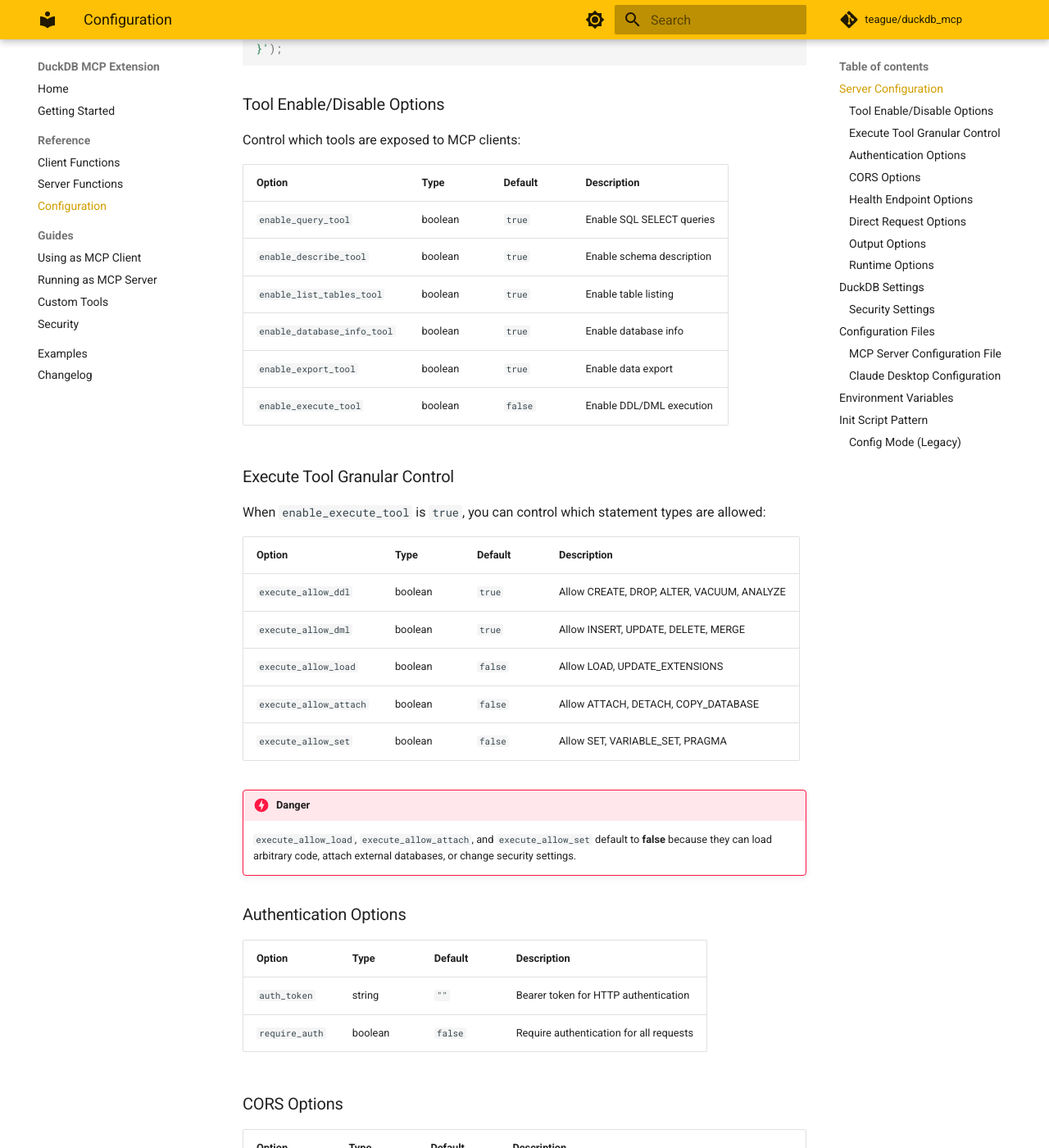
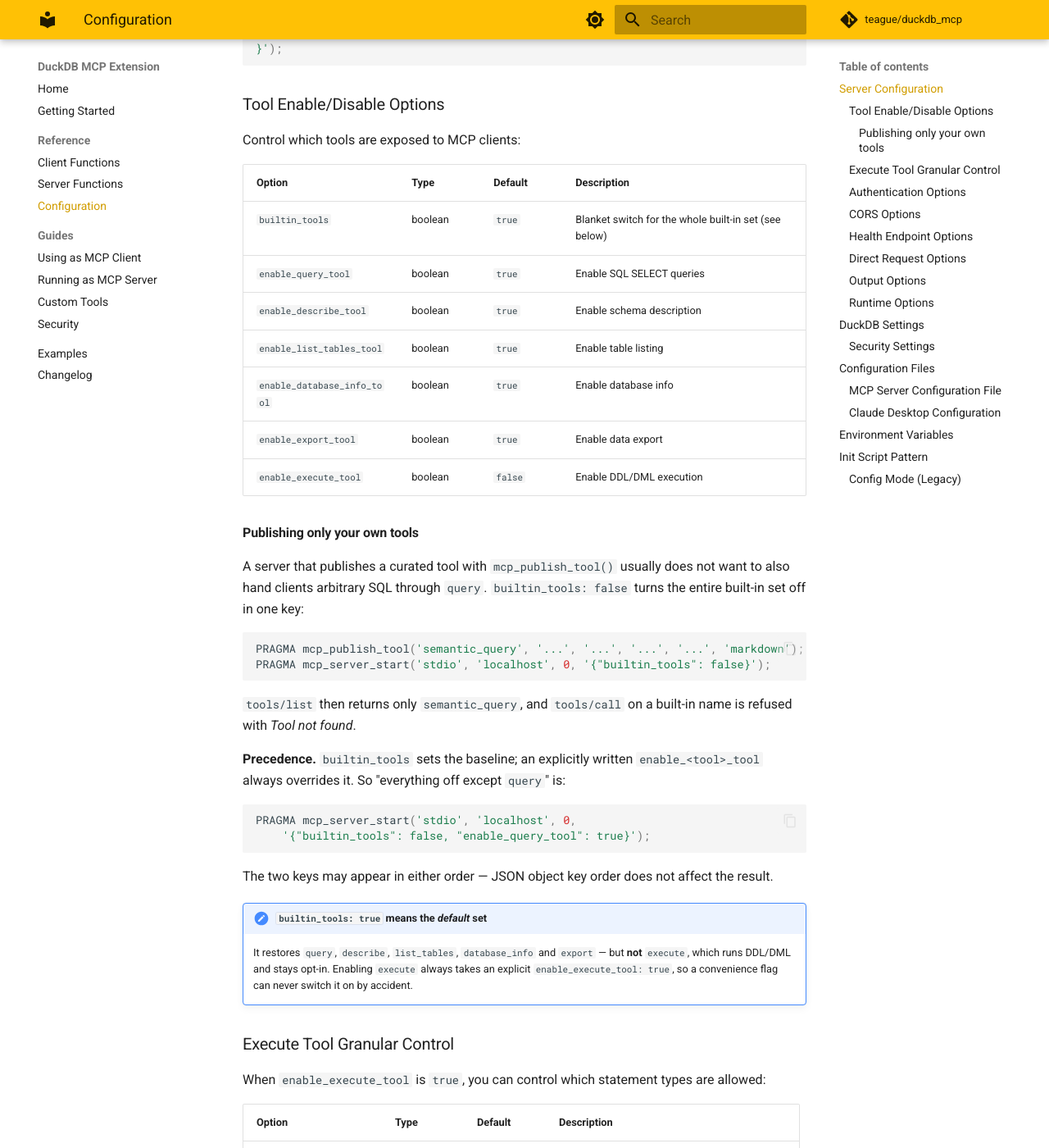
Before and after one commit to teaguesterling/duckdb_mcp, an MkDocs documentation site: the page built from docs/reference/configuration.md, in a window 1280 px wide and 1400 px high, scrolled down 374 px. Shown: the whole window at 82% size. Built offline with MkDocs 1.6.1 and Material for MkDocs 9.7.7, drawn with Linux system fonts in a browser that asks for light colours; comment, search, counter and statistics services are not loaded.

Commit message:
feat(server): add builtin_tools flag to suppress the built-in tool set
Closes #75. A server that publishes a curated tool with mcp_publish_tool()
still advertised `query`, `export`, `describe`, `list_tables` and
`database_info`, so a client could skip the curated tool and run arbitrary SQL
against the whole database.

The per-tool `enable_*_tool` flags could already express this, but the reporter
could not find them and guessed four plausible key names, none of which exist.
That is the actual defect: the flags were documented in configuration.md and
security.md but NOT in the README's "Built-in Server Tools" table, which is
where someone looks. Both halves are fixed here.

`builtin_tools` is a blanket alias over those flags:

  false -> every built-in tool off
  true  -> the DEFAULT set, which deliberately does NOT include `execute`.
           `execute` runs DDL/DML and stays opt-in; a convenience flag must
           never switch it on.

Precedence: the blanket flag is applied BEFORE the individual ones, so an
explicitly written enable_*_tool always wins over it -- and because both are
read by key rather than in document order, the result does not depend on where
the two sit in the JSON object. "Everything off except query" is
{"builtin_tools": false, "enable_query_tool": true}, in either order.

Docs: README's built-in tool table now shows how to switch them off (the
discoverability root cause); configuration.md documents the flag, the
precedence rule and the execute carve-out; security.md's "custom read-only
tools" recipe switched from disabling `enable_query_tool` alone -- which still
left `export`, itself taking an arbitrary SQL argument, plus three
schema-disclosing tools -- to `builtin_tools: false`.

Test: test/sql/mcp_builtin_tools_flag.test asserts tools/list *contents*
(`"name":"<tool>"`, not a bare substring) rather than merely that the server
starts, so it fails if the alias ever stops suppressing the builtins. Covers
suppression, the curated tool surviving, a direct tools/call being refused,
both key orders of the override case, the execute carve-out in both directions,
and non-boolean values being ignored. Confirmed RED against main (`"name":
"query"` still present under builtin_tools:false) before implementing.

Co-Authored-By: Claude Opus 5 (1M context) <noreply@anthropic.com>
Claude-Session: https://claude.ai/code/session_01XoHU19qnngy1CJnXyX1csz

````diff
--- a/docs/reference/configuration.md
+++ b/docs/reference/configuration.md
@@ -20,12 +20,44 @@ Control which tools are exposed to MCP clients:
 
 | Option | Type | Default | Description |
 |--------|------|---------|-------------|
+| `builtin_tools` | boolean | `true` | Blanket switch for the whole built-in set (see below) |
 | `enable_query_tool` | boolean | `true` | Enable SQL SELECT queries |
 | `enable_describe_tool` | boolean | `true` | Enable schema description |
 | `enable_list_tables_tool` | boolean | `true` | Enable table listing |
 | `enable_database_info_tool` | boolean | `true` | Enable database info |
 | `enable_export_tool` | boolean | `true` | Enable data export |
 | `enable_execute_tool` | boolean | `false` | Enable DDL/DML execution |
+
+#### Publishing only your own tools
+
+A server that publishes a curated tool with `mcp_publish_tool()` usually does not
+want to also hand clients arbitrary SQL through `query`. `builtin_tools: false`
+turns the entire built-in set off in one key:
+
+```sql
+PRAGMA mcp_publish_tool('semantic_query', '...', '...', '...', '...', 'markdown');
+PRAGMA mcp_server_start('stdio', 'localhost', 0, '{"builtin_tools": false}');
+```
+
+`tools/list` then returns only `semantic_query`, and `tools/call` on a built-in
+name is refused with *Tool not found*.
+
+**Precedence.** `builtin_tools` sets the baseline; an explicitly written
+`enable_<tool>_tool` always overrides it. So "everything off except `query`" is:
+
+```sql
+PRAGMA mcp_server_start('stdio', 'localhost', 0,
+    '{"builtin_tools": false, "enable_query_tool": true}');
+```
+
+The two keys may appear in either order — JSON object key order does not affect
+the result.
+
+!!! note "`builtin_tools: true` means the *default* set"
+    It restores `query`, `describe`, `list_tables`, `database_info` and `export`
+    — but **not** `execute`, which runs DDL/DML and stays opt-in. Enabling
+    `execute` always takes an explicit `enable_execute_tool: true`, so a
+    convenience flag can never switch it on by accident.
 
 ### Execute Tool Granular Control
 
````
Also changed, not shown: README.md (+18 -0 lines), docs/guides/security.md (+16 -3 lines), 2 other files.
